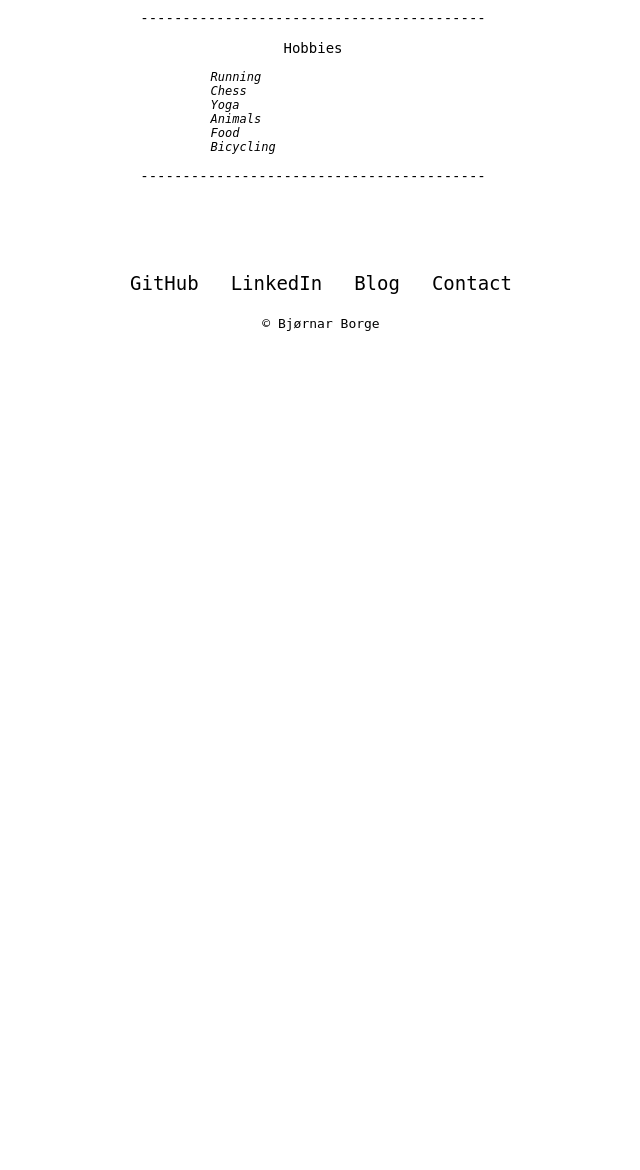
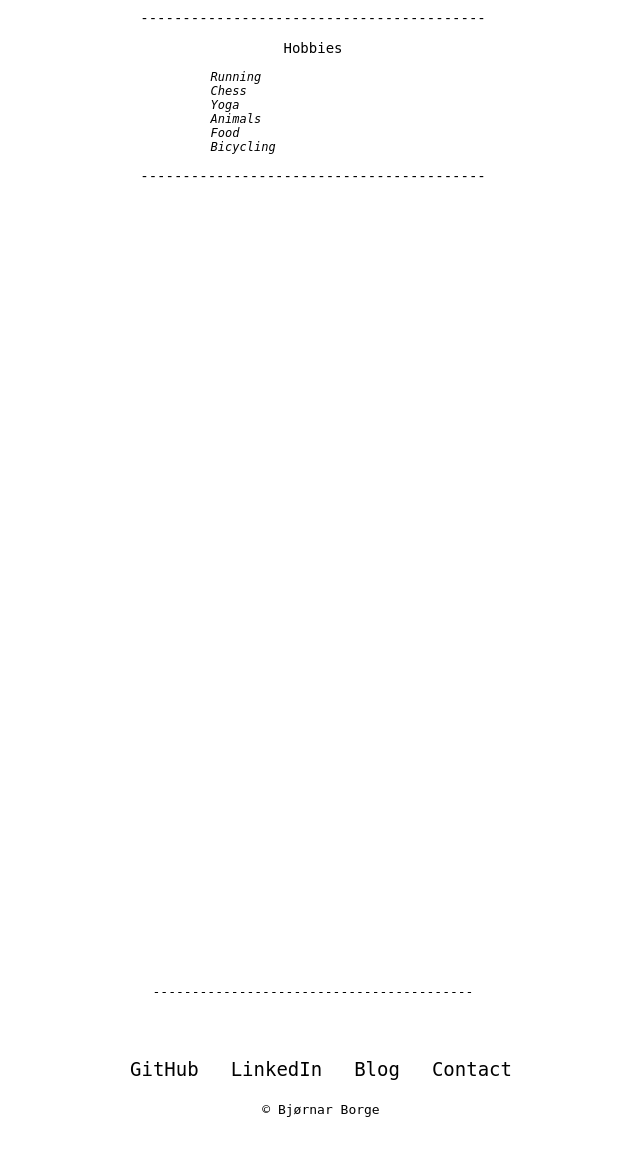
Before and after one commit to burneiz/homepage_and_portifolio, a PHP site: page / in a window 1280 px wide. Shown: the part 2180-3350 px from the top of the page, without its empty margins (327-967 px from the left). Before the commit the page ends 2511 px from the top, so only its background shows below. Run offline with PHP 8.4, Linux system fonts and the light colour scheme.

Commit message:
Update main.css

```diff
--- a/main.css
+++ b/main.css
@@ -12,7 +12,6 @@ html {
   left: 50%;
   transform: translate(-50%, -50%);
 }
-
 
 /* Style the links inside the navigation bar */
 .topnav a {
@@ -56,6 +55,11 @@ main {
 
 #profile-photo {
   border-radius: 25px;
+}
+
+.projects {
+  margin-top: 800px;
+  text-align: center;
 }
 
 #logo {
```
